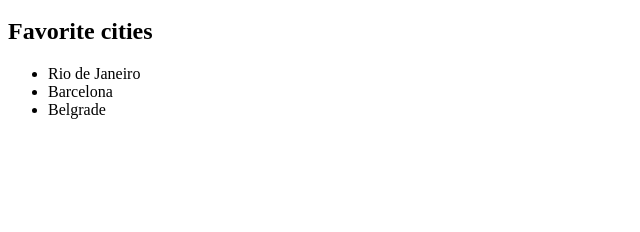
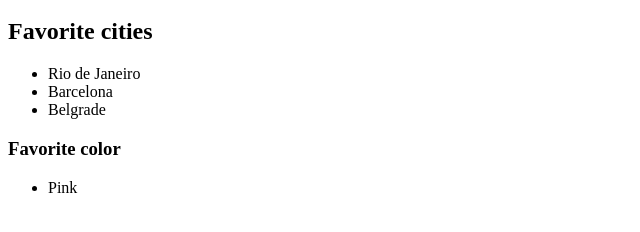
Before and after one commit to skrishnamurthy/about-us, a plain HTML site: page krzysztof-oblucki.html in a window 1280 px wide. Shown: the part 48-280 px from the top of the page, without its empty margins (0-640 px from the left). Drawn offline with Linux system fonts and the light colour scheme.

Commit message:
Update krzysztof-oblucki.html

```diff
--- a/krzysztof-oblucki.html
+++ b/krzysztof-oblucki.html
@@ -9,5 +9,9 @@
       <li>Barcelona</li>
       <li>Belgrade</li>
     </ul>
+    <h3>Favorite color</h3>
+    <ul>
+      <li>Pink</li>
+    </ul>
   </body>
 </html>
```
